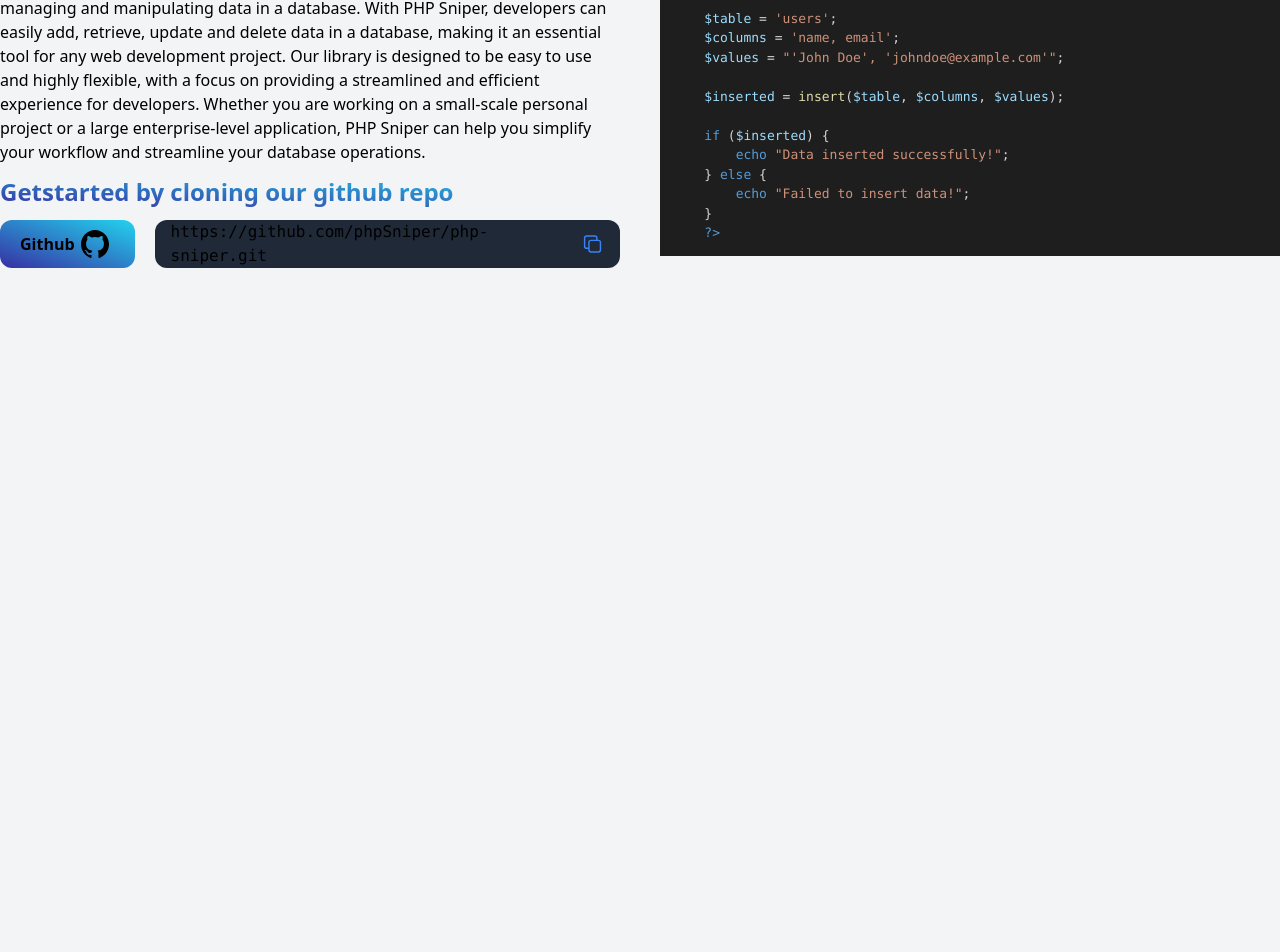
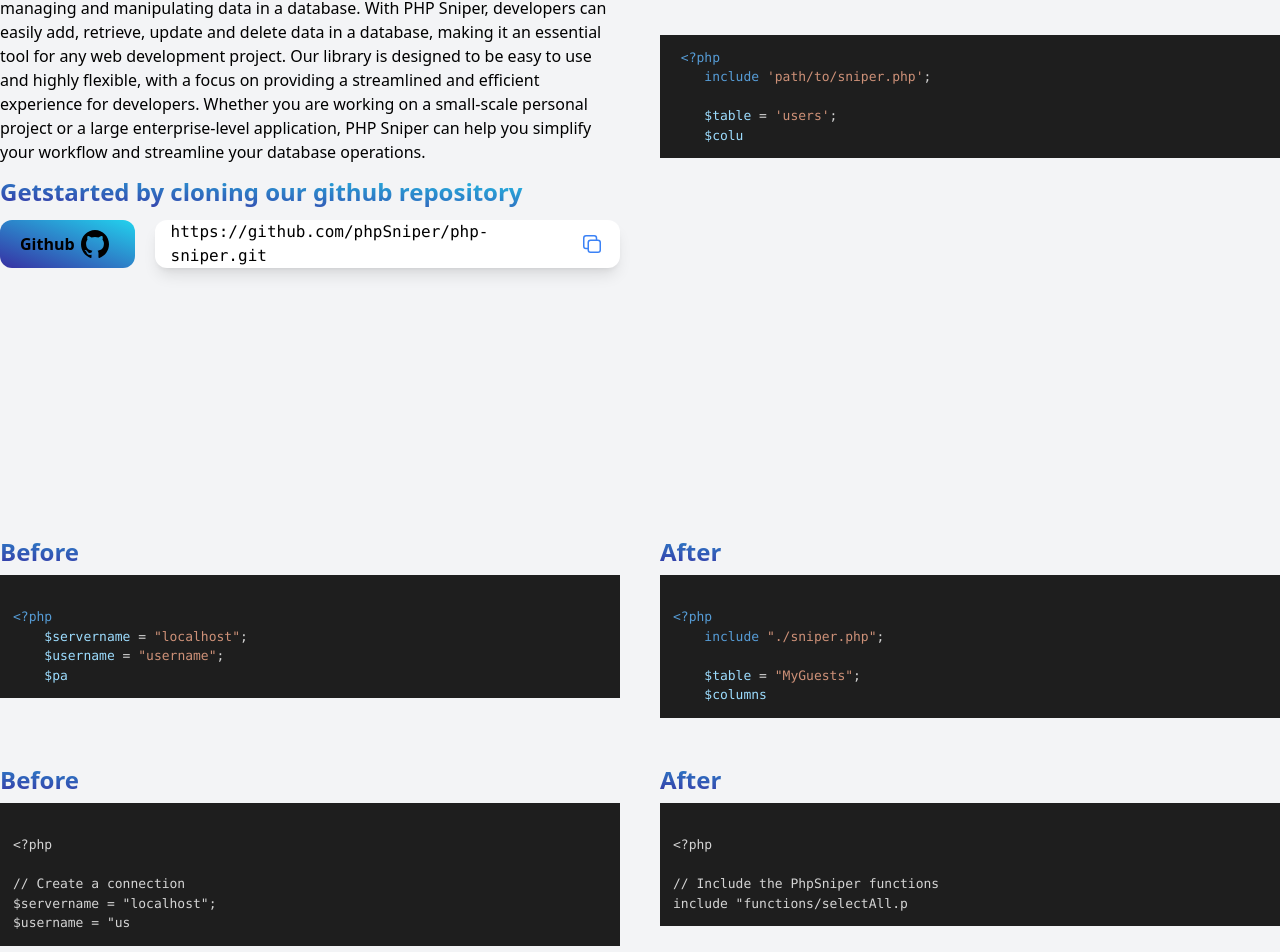
Before and after one commit to soorajlegend/web.phpSniper, a Next.js app: page / in a window 1280 px wide. Shown: the part 1101-2053 px from the top of the page. Before the commit the page ends 1597 px from the top, so only its background shows below. Built offline with nearby package versions, Linux system fonts and the light colour scheme.

Commit message:
added code snippet for before and after applying php sniper library

```diff
--- a/components/Introduction.tsx
+++ b/components/Introduction.tsx
@@ -1,9 +1,11 @@
-import React from 'react'
-import { Prism as SyntaxHighlighter } from "react-syntax-highlighter";
-import { vscDarkPlus } from "react-syntax-highlighter/dist/cjs/styles/prism";
-import { BeakerIcon, Square2StackIcon } from '@heroicons/react/24/outline'
+import React, { useState } from 'react'
+import { CheckBadgeIcon, Square2StackIcon } from '@heroicons/react/24/outline'
+import Snippet from './Snippet';
+import { insertWithOutPhpSniper, insertWithPhpSniper, selectWithPhpSniper, selectWithoutPhpSniper } from '../store';
 
 const Introduction = () => {
+
+    const [copySuccess, setCopySuccess] = useState(false);
 
     const code = ` <?php
     include 'path/to/sniper.php';
@@ -21,9 +23,24 @@ const Introduction = () => {
     }
     ?>`;
 
-    const encodedCode = encodeURIComponent(code);
+
+    const link = "https://github.com/phpSniper/php-sniper.git"
+
+
+    const handleCopy = async () => {
+        try {
+            await navigator.clipboard.writeText(link);
+            setCopySuccess(true);
+            setTimeout(() => {
+                setCopySuccess(false);
+            }, 2000);
+        } catch (err) {
+            console.error("Failed to copy text: ", err);
+        }
+    };
 
     return (
+        <div className='flex flex-col space-y-10'>
             <div className='h-screen flex space-x-0 flex-col md:space-x-10 md:flex-row items-center'>
                 <div className="w-full flex flex-col space-y-3">
                     <h1 className='text-3xl font-bold gradient-text'>Introduction</h1>
@@ -31,23 +48,57 @@ const Introduction = () => {
                         PHP Sniper is a powerful PHP library that provides a range of functions for managing and manipulating data in a database. With PHP Sniper, developers can easily add, retrieve, update and delete data in a database, making it an essential tool for any web development project. Our library is designed to be easy to use and highly flexible, with a focus on providing a streamlined and efficient experience for developers. Whether you are working on a small-scale personal project or a large enterprise-level application, PHP Sniper can help you simplify your workflow and streamline your database operations.
                     </p>
 
-                <h1 className='text-2xl font-bold gradient-text'>Getstarted by cloning our github repo</h1>
+                    <h1 className='text-2xl font-bold gradient-text'>Getstarted by cloning our github repository</h1>
                     <div className="flex flex-col md:flex-row  md:space-x-5">
                         <a target='_blank' href='https://github.com/phpSniper/php-sniper.git' className='bg rounded-xl px-5 flex items-center text-black font-semibold'>
                             Github
                             <svg xmlns="http://www.w3.org/2000/svg" className="ionicon w-10 p-1" viewBox="0 0 512 512"><path d="M256 32C132.3 32 32 134.9 32 261.7c0 101.5 64.2 187.5 153.2 217.9a17.56 17.56 0 003.8.4c8.3 0 11.5-6.1 11.5-11.4 0-5.5-.2-19.9-.3-39.1a102.4 102.4 0 01-22.6 2.7c-43.1 0-52.9-33.5-52.9-33.5-10.2-26.5-24.9-33.6-24.9-33.6-19.5-13.7-.1-14.1 1.4-14.1h.1c22.5 2 34.3 23.8 34.3 23.8 11.2 19.6 26.2 25.1 39.6 25.1a63 63 0 0025.6-6c2-14.8 7.8-24.9 14.2-30.7-49.7-5.8-102-25.5-102-113.5 0-25.1 8.7-45.6 23-61.6-2.3-5.8-10-29.2 2.2-60.8a18.64 18.64 0 015-.5c8.1 0 26.4 3.1 56.6 24.1a208.21 208.21 0 01112.2 0c30.2-21 48.5-24.1 56.6-24.1a18.64 18.64 0 015 .5c12.2 31.6 4.5 55 2.2 60.8 14.3 16.1 23 36.6 23 61.6 0 88.2-52.4 107.6-102.3 113.3 8 7.1 15.2 21.1 15.2 42.5 0 30.7-.3 55.5-.3 63 0 5.4 3.1 11.5 11.4 11.5a19.35 19.35 0 004-.4C415.9 449.2 480 363.1 480 261.7 480 134.9 379.7 32 256 32z" /></svg>
                         </a>
-                    <div className="flex items-center rounded-xl bg-gray-800 px-4 space-x-3">
-                    <code className="">https://github.com/phpSniper/php-sniper.git</code>
-                    <Square2StackIcon className="h-6 w-6 text-blue-500 hover:scale-125 focus:scale-125 cursor-pointer transition"/>
+                        <div className="flex items-center rounded-xl bg-white shadow-lg darh:bg-gray-800 px-4 space-x-3">
+                            <code className="">{link}</code>
+                            <div onClick={handleCopy}>
+                                {
+                                    copySuccess ? (
+                                        <CheckBadgeIcon className="h-6 w-6 text-blue-500 hover:scale-125 focus:scale-125 cursor-pointer transition" />
+                                    ) : (
+                                        <Square2StackIcon className="h-6 w-6 text-blue-500 hover:scale-125 focus:scale-125 cursor-pointer transition" />
+                                    )
+                                }
+                            </div>
                         </div>
                     </div>
 
                 </div>
                 <div className="w-full">
-                <SyntaxHighlighter language="php" style={vscDarkPlus}>
-                    {decodeURIComponent(encodedCode)}
-                </SyntaxHighlighter>
+                <Snippet code={code} />
+                </div>
+            </div>
+
+            {/* insert function */}
+
+            <div className="flex flex-col md:flex-row md:space-x-10">
+                <div className="w-full">
+                <h1 className='text-2xl font-bold gradient-text'>Before</h1>
+                <Snippet code={insertWithOutPhpSniper} />
+                </div>
+                <div className="w-full">
+                <h1 className='text-2xl font-bold gradient-text'>After</h1>
+                <Snippet code={insertWithPhpSniper} />
+                </div>
+            </div>
+
+
+            {/* select data */}
+
+            <div className="flex flex-col md:flex-row md:space-x-10">
+                <div className="w-full">
+                <h1 className='text-2xl font-bold gradient-text'>Before</h1>
+                <Snippet code={selectWithoutPhpSniper} />
+                </div>
+                <div className="w-full">
+                <h1 className='text-2xl font-bold gradient-text'>After</h1>
+                <Snippet code={selectWithPhpSniper} />
+                </div>
             </div>
 
         </div>
--- /dev/null
+++ b/components/Snippet.tsx
@@ -0,0 +1,30 @@
+import React from 'react'
+import { Prism as SyntaxHighlighter } from "react-syntax-highlighter";
+import { vscDarkPlus } from "react-syntax-highlighter/dist/cjs/styles/prism";
+import { Cursor, useTypewriter } from 'react-simple-typewriter'
+
+
+
+type Props = {
+code: string
+}
+
+const Snippet = ({code}:Props) => {
+
+    const [text, count] = useTypewriter({
+        words: [decodeURIComponent(code)
+        ],
+        loop: 1,
+        delaySpeed: 3000,
+
+
+    });
+
+  return (
+    <SyntaxHighlighter showInlineLineNumbers language="php" style={vscDarkPlus}>
+    {text}
+</SyntaxHighlighter>
+  )
+}
+
+export default Snippet
--- a/store.ts
+++ b/store.ts
@@ -8,3 +8,112 @@ export const navigations = [
     {name: "supports", url: "/supports"},
     {name: "Github", url: "https://github.com/phpSniper/php-sniper.git"},
 ]
+
+export const insertWithOutPhpSniper = `
+<?php
+    $servername = "localhost";
+    $username = "username";
+    $password = "password";
+    $dbname = "myDB";
+
+    // Create connection
+    $conn = new mysqli($servername, $username, $password, $dbname);
+
+    // Check connection
+    if ($conn->connect_error) {
+        die("Connection failed: " . $conn->connect_error);
+    }
+
+    // prepare and bind
+    $stmt = $conn->prepare("INSERT INTO MyGuests (firstname, lastname, email) VALUES (?, ?, ?)");
+    $stmt->bind_param("sss", $firstname, $lastname, $email);
+
+    // set parameters and execute
+    $firstname = "John";
+    $lastname = "Doe";
+    $email = "john@example.com";
+    $stmt->execute();
+
+    echo "New records created successfully";
+
+    $stmt->close();
+    $conn->close();
+?>
+`;
+
+
+
+export const insertWithPhpSniper = `
+<?php
+    include "./sniper.php";
+
+    $table = "MyGuests";
+    $columns = "firstname,lastname,email";
+    $values = "'John','Doe','john@example.com'";
+
+    $result = insertData($table, $data);
+
+    if ($result) {
+        echo "New records created successfully";
+    } else {
+        echo "Error: " . $result;
+    }
+?>
+`;
+
+export const selectWithoutPhpSniper = `
+<?php
+
+// Create a connection
+$servername = "localhost";
+$username = "username";
+$password = "password";
+$dbname = "database_name";
+$conn = new mysqli($servername, $username, $password, $dbname);
+
+// Check connection
+if ($conn->connect_error) {
+    die("Connection failed: " . $conn->connect_error);
+}
+
+// Select all data from the table
+$sql = "SELECT * FROM table_name";
+$result = $conn->query($sql);
+
+// Check if any rows were returned
+if ($result->num_rows > 0) {
+    // Output data of each row
+    while($row = $result->fetch_assoc()) {
+        echo "Name: " . $row["name"]. " - Email: " . $row["email"]. "<br>";
+    }
+} else {
+    echo "0 results";
+}
+
+// Close the connection
+$conn->close();
+
+?>
+`;
+
+export const selectWithPhpSniper = `
+<?php
+
+// Include the PhpSniper functions
+include "functions/selectAll.php";
+
+// Select all data from the table
+$data = selectAll("table_name");
+
+// Check if any rows were returned
+if ($data) {
+    // Output data of each row
+    foreach($data as $row) {
+        echo "Name: " . $row["name"]. " - Email: " . $row["email"]. "<br>";
+    }
+} else {
+    echo "0 results";
+}
+
+?>
+`;
```
Lines whose indentation alone changed are shown as unchanged.
